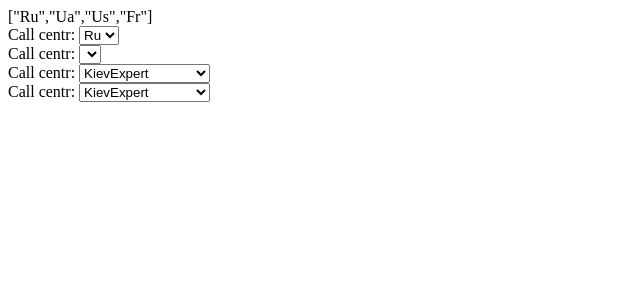
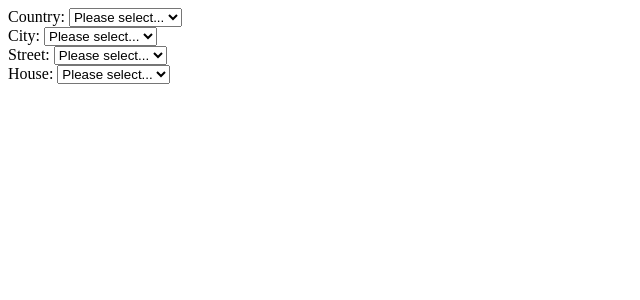
Before and after one commit to valerahorsharik/AjaxExample, a PHP site: page / in a window 1280 px wide. Shown: the top 300 px of the page, without its empty margins (0-640 px from the left). Run offline with PHP 8.4, Linux system fonts and the light colour scheme; lists and menus that the app fills with data are empty.

Commit message:
small changes

```diff
--- a/index.php
+++ b/index.php
@@ -1,31 +1,32 @@
 <?php
-$country=["Ru","Ua","Us","Fr"];
-echo json_encode($country);
+
 ?>
 <html>
     <head>
         <meta charset="utf-8">
     </head>
     <body>
-        <div class="options">Call centr:
+        <div id="list">
+            <div class="options">Country:
                 <select id="country">
+                    <option>Please select...</option>
                 </select>
             </div>
-        <div class="options">Call centr:
+            <div class="options">City:
                 <select id="city">
+                    <option>Please select...</option>
                 </select>
             </div>
-        <div class="options">Call centr:
-            <select>
-                <option value="1">KievExpert</option>
-                <option value="1">ZaporozhyeExpert</option>
+            <div class="options">Street:
+                <select id="street">
+                    <option>Please select...</option>
                 </select>
             </div>
-        <div class="options">Call centr:
-            <select>
-                <option value="1">KievExpert</option>
-                <option value="1">ZaporozhyeExpert</option>
+            <div class="options">House:
+                <select id="house">
+                    <option>Please select...</option>
                 </select>
+            </div>
         </div>
         <script type="text/javascript" src="http://ajax.googleapis.com/ajax/libs/jquery/1/jquery.min.js"></script>
         <script type="text/javascript" src="main.js"></script>
```
Also changed, not shown: data.php (renamed from Data.php). Lines whose indentation alone changed are shown as unchanged.
